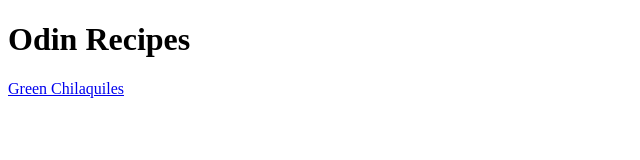
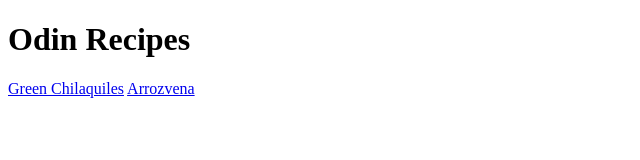
Before and after one commit to gritdiv/odin_recipes, a plain HTML site: page index.html in a window 1280 px wide. Shown: the full height of the page, 0-640 px from the left. Drawn offline with Linux system fonts and the light colour scheme.

Commit message:
Add new recipe link arrozvena.html to index.html

```diff
--- a/index.html
+++ b/index.html
@@ -7,5 +7,6 @@
     <body>
         <h1>Odin Recipes</h1>
         <a href="recipes/chilaquiles.html">Green Chilaquiles</a>
+        <a href="recipes/arrozvena.html">Arrozvena</a>
     </body>
 </html>
```
